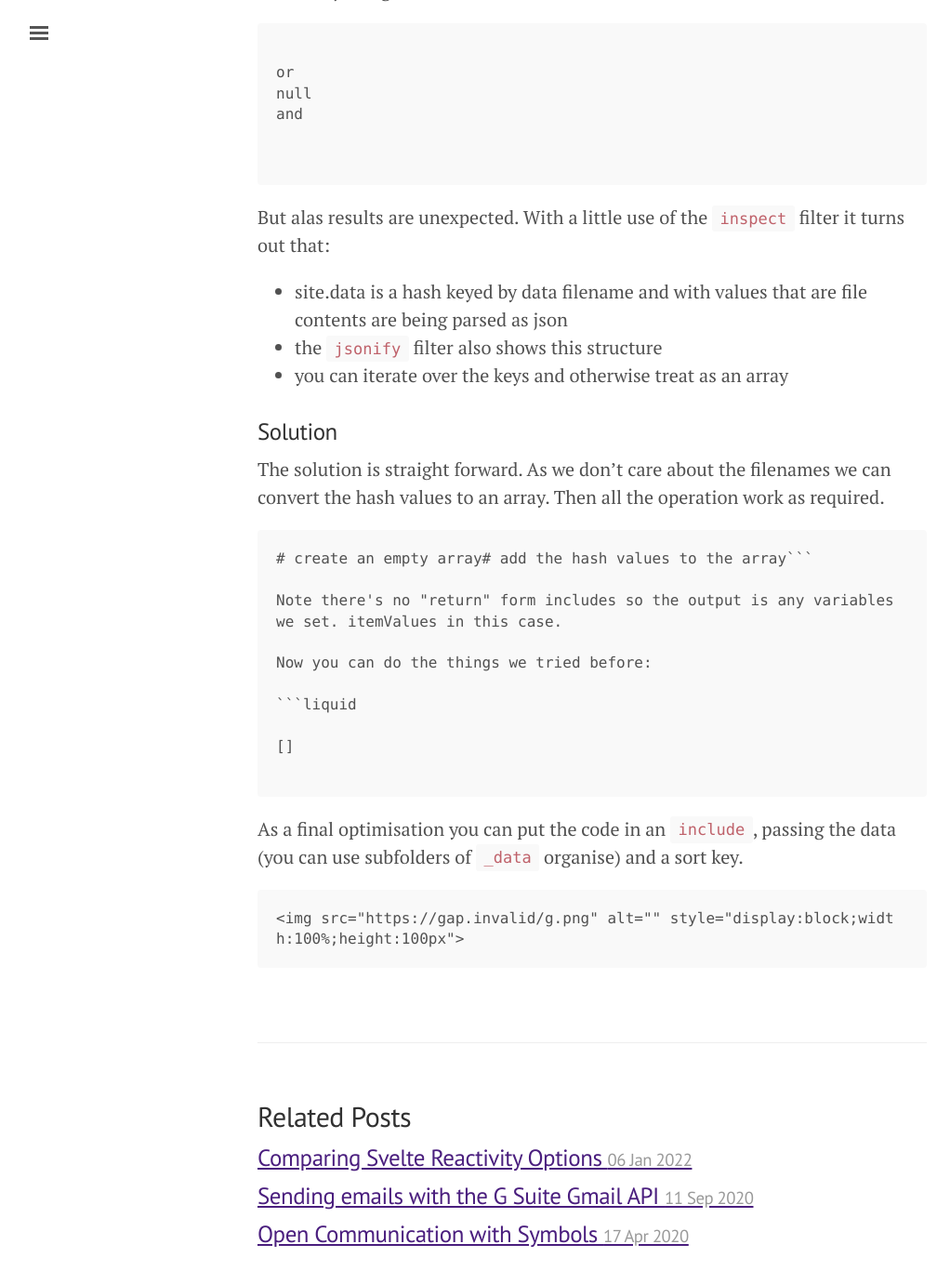
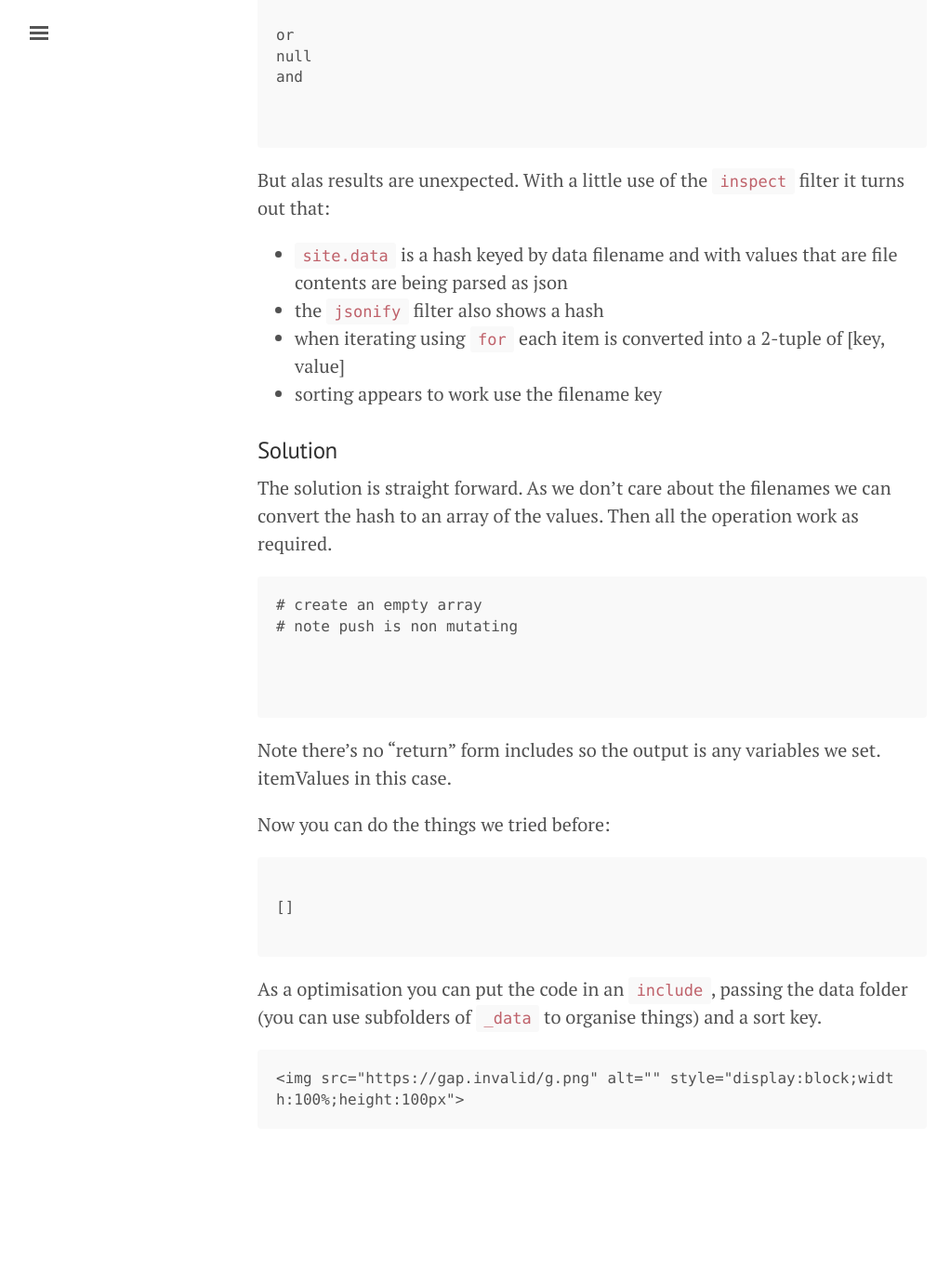
Before and after one commit to OpenDirective/opendirective.github.io, a Jekyll site: the page built from _posts/2022-01-16-json-data-file-collections-in-jekyll.md, in a window 1280 px wide and 1400 px high, scrolled down 2510 px. Shown: the top 1381 px of the window at 93% size, without its empty margins (3-1011 px from the left). Built offline with Jekyll 4.4.1, drawn with Linux system fonts in a browser that asks for light colours; after the commit the page ends 3804 px from its top, so only the background shows below that; some of the changed text lies outside the part shown.

Commit message:
rename post

````diff
--- a/_posts/2022-01-16-json-data-file-collections-in-jeckyll.md
+++ b/_posts/2022-01-16-json-data-file-collections-in-jekyll.md
@@ -53,15 +53,15 @@
 
 ### Tools
 
-Liquid has the concept of `arrays`, but provides a very restricted set of `filters` (functions) that create and operate on them. It also has the `[n]` access operator, plus `first` and `last` methods. Jekyll adds a few more useful filters.
+Liquid has the concept of `arrays`, but provides a very restricted set of `filters` (functions) that create and operate on them. It also has the `[n]` access operator, plus `first` and `last` methods. Jekyll adds a few more useful filters like `push`.
 
-Jekyll also adds `hashes` (objects) and filters that work on them. But hashes are created for you in standard variables and there is no way to create or manipulate them.
+Jekyll also adds `hashes` (objects) and filters that work on them. But hashes are created for you in standard variables and there is no way to create or manipulate them. The `.` and `[]` operators are provide for getting values.
 
 But we can do what we need to with these limited programming constructs.
 
 ### Attempt
 
-Given all our JSON files live in the `_data` directory, an initial attempt might be as trivial as using the variable `site.data` to access them as a collection. Then we can try things like
+Given our JSON files live in the `_data` directory, an initial attempt might be as trivial as using the variable `site.data` to access them as a collection. Then we can try things like
 
 ```liquid
 {{ site.data | sort: 'name' }}
@@ -74,36 +74,37 @@
 
 But alas results are unexpected. With a little use of the `inspect` filter it turns out that:
 
-- site.data is a hash keyed by data filename and with values that are file contents are being parsed as json
-- the `jsonify` filter also shows this structure
-- you can iterate over the keys and otherwise treat as an array
+- `site.data` is a hash keyed by data filename and with values that are file contents are being parsed as json
+- the `jsonify` filter also shows a hash
+- when iterating using `for` each item is converted into a 2-tuple of [key, value]
+- sorting appears to work use the filename key
 
 ### Solution
 
-The solution is straight forward. As we don't care about the filenames we can convert the hash values to an array. Then all the operation work as required.
+The solution is straight forward. As we don't care about the filenames we can convert the hash to an array of the values. Then all the operation work as required.
 
 ```liquid
 # create an empty array
-{%- assign itemValues = "" | split: "," -%}
+# note push is non mutating
+{% assign values = "" | split: "," %}
 
-# add the hash values to the array
-{%- for item in site.data -%}
-    {% assign itemValues = item[1] -%}
-    # note push is non mutating
-    {% assign itemValues = itemValues | push: itemValue -%}
-{%- endfor -%}```
+{% for item in site.data -%}
+    {% assign values = item[1] %}
+    {% assign values = values | push: value %}
+{% endfor %}
+```
 
 Note there's no "return" form includes so the output is any variables we set. itemValues in this case.
 
 Now you can do the things we tried before:
 
 ```liquid
-{{ itemValues | sort: "name" }}
-{{ itemValues | jsonify }}
-{% for item in itemValues %} ... {{ item.name }} ... {% endfor %}
+{{ values | sort: "name" }}
+{{ values | jsonify }}
+{% for value in values %} ... {{ value.name }} ... {% endfor %}
 ```
 
-As a final optimisation you can put the code in an `include`, passing the data (you can use subfolders of `_data` organise) and a sort key.
+As a optimisation you can put the code in an `include`, passing the data folder (you can use subfolders of `_data` to organise things) and a sort key.
 
 ```liquid
 {% include sort-data-folder.liquid data=site.data sortKey="name" %}
````
Also changed, not shown: other parts of _posts/2022-01-16-json-data-file-collections-in-jekyll.md (+2 -2 lines).
